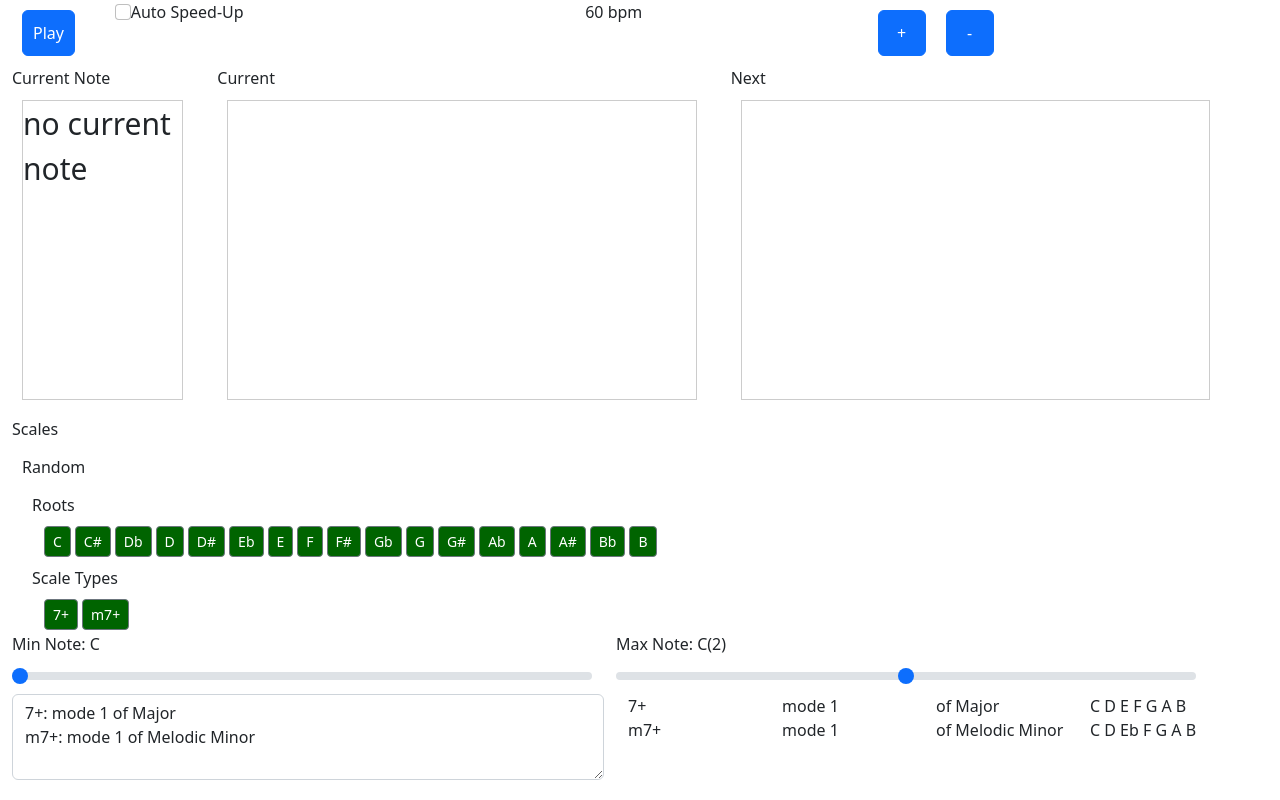
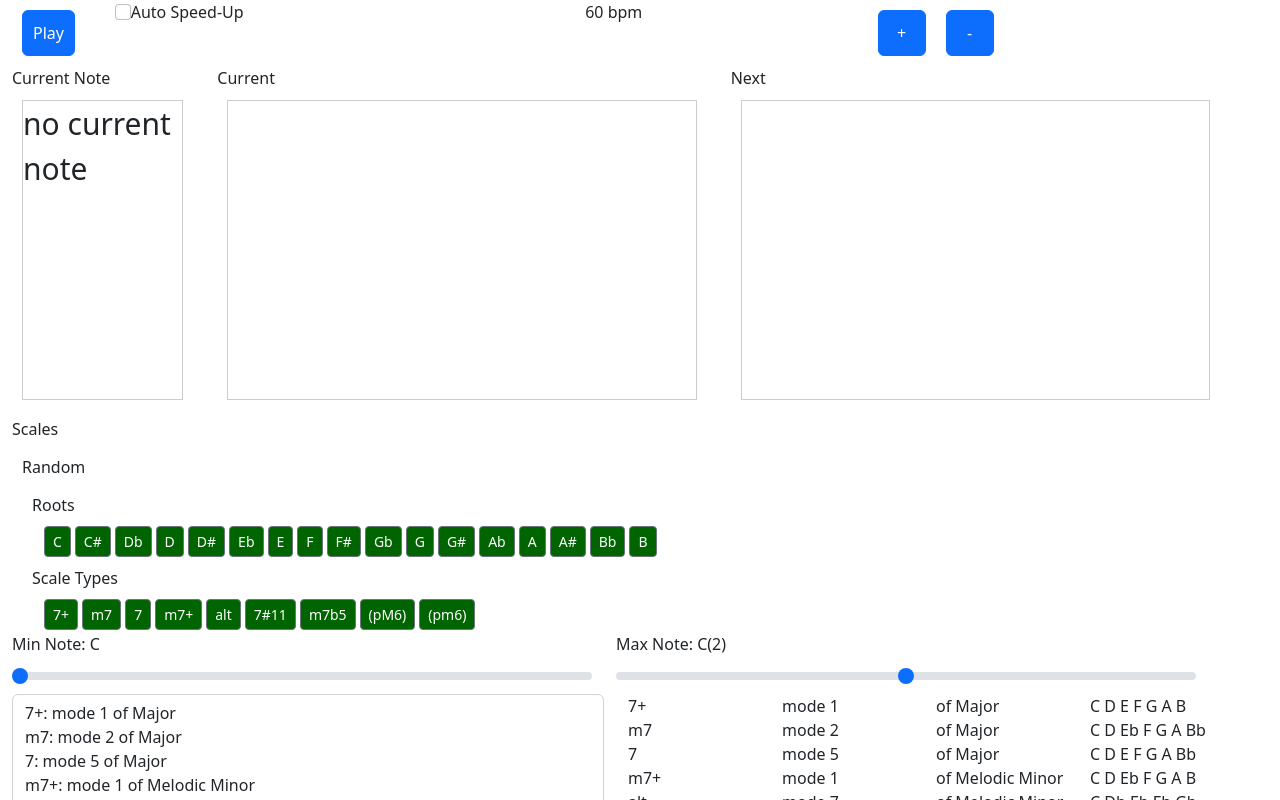
Before and after one commit to colorlessred/scale-practice, a React (Create React App) app: page / in a window 1280 px wide. Shown: the top 800 px of the page. Built offline with nearby package versions, Linux system fonts and the light colour scheme.

Commit message:
add scales

```diff
--- a/src/UI/ChordMappingUI.tsx
+++ b/src/UI/ChordMappingUI.tsx
@@ -3,7 +3,14 @@ import {ChordMapping, ChordMappingGlobal} from "../musicEngine/ChordMappingParse
 import {Col, Row} from "react-bootstrap";
 
 const DEFAULT_MAPPING_TEXT = `7+: mode 1 of Major
-m7+: mode 1 of Melodic Minor`;
+m7: mode 2 of Major
+7: mode 5 of Major
+m7+: mode 1 of Melodic Minor
+alt: mode 7 of Melodic Minor
+7#11: mode 4 of Melodic Minor
+m7b5: mode 6 of Melodic Minor
+(pM6): mode 1 of Pentatonic Major
+(pm6): mode 1 of Pentatonic Min6`;
 
 type ChordMappingGlobalUIProps = {
     chordMappingGlobal: ChordMappingGlobal
--- a/src/musicEngine/NoteSet.ts
+++ b/src/musicEngine/NoteSet.ts
@@ -299,7 +299,14 @@ export class NoteSet {
 export class NoteSetTypes {
     static readonly MAJOR: NoteSet = NoteSet.parse("C D E F G A B", 'Major');
     static readonly MELODIC_MINOR: NoteSet = NoteSet.parse("C D Eb F G A B", 'Melodic Minor');
-    static readonly ALL: Map<string, NoteSet> = [this.MAJOR, this.MELODIC_MINOR]
+    static readonly PENTATONIC_MAJOR: NoteSet = NoteSet.parse("C D E G A", 'Pentatonic Major');
+    static readonly PENTATONIC_MINOR6: NoteSet = NoteSet.parse("C Eb F G A", 'Pentatonic Min6');
+
+    static readonly ALL: Map<string, NoteSet> = [
+        NoteSetTypes.MAJOR,
+        NoteSetTypes.MELODIC_MINOR,
+        NoteSetTypes.PENTATONIC_MAJOR,
+        NoteSetTypes.PENTATONIC_MINOR6]
         .reduce((map, noteSet) => {
             map.set(noteSet.getName(), noteSet);
             return map;
```
